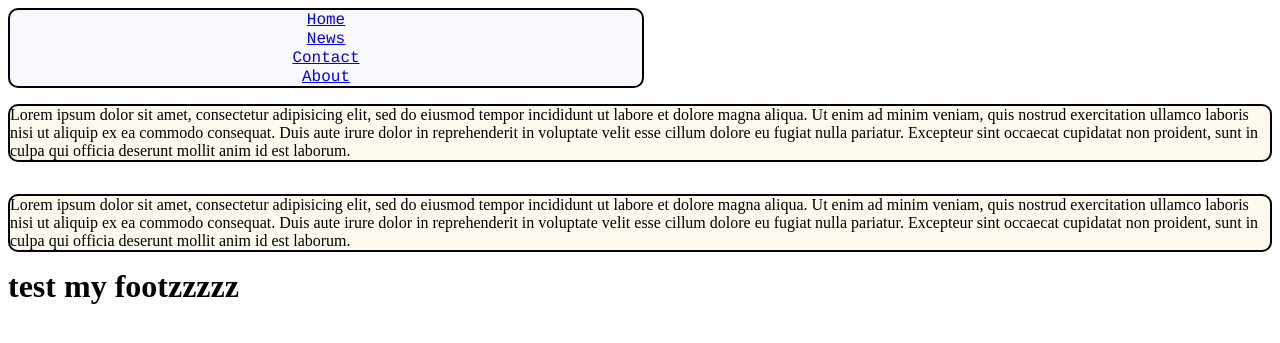
After one commit to burneyburney/codeup.dev, a PHP site: page /index2.php in a window 1280 px wide. The commit adds this page. Shown: the top 343 px of the page. Run offline with PHP 8.4, Linux system fonts and the light colour scheme.

Commit message:
PHP III, 7.2 completion

```diff
--- /dev/null
+++ b/public/footer.php
@@ -0,0 +1,18 @@
+<?php
+
+
+
+?>
+
+<!doctype html>
+<html>
+<head>
+    <meta charset="utf-8">
+    <title></title>
+</head>
+<body>
+
+    <h1>test my footzzzzz</h1>
+
+</body>
+</html>
--- /dev/null
+++ b/public/header.php
@@ -0,0 +1,27 @@
+<?php
+
+?>
+
+<!doctype html>
+<html>
+<head>
+    <meta charset="utf-8">
+    <title></title>
+    <style>
+    p{
+        background-color: floralwhite;
+        border: solid black 2px;
+        border-radius: 10px;
+        float: right;
+    }
+    </style>
+</head>
+<body>
+    <p>
+        Lorem ipsum dolor sit amet, consectetur adipisicing elit, sed do eiusmod tempor incididunt ut labore et dolore magna aliqua. Ut enim ad minim veniam, quis nostrud exercitation ullamco laboris nisi ut aliquip ex ea commodo consequat. Duis aute irure dolor in reprehenderit in voluptate velit esse cillum dolore eu fugiat nulla pariatur. Excepteur sint occaecat cupidatat non proident, sunt in culpa qui officia deserunt mollit anim id est laborum.
+    </p>
+    <p>
+        Lorem ipsum dolor sit amet, consectetur adipisicing elit, sed do eiusmod tempor incididunt ut labore et dolore magna aliqua. Ut enim ad minim veniam, quis nostrud exercitation ullamco laboris nisi ut aliquip ex ea commodo consequat. Duis aute irure dolor in reprehenderit in voluptate velit esse cillum dolore eu fugiat nulla pariatur. Excepteur sint occaecat cupidatat non proident, sunt in culpa qui officia deserunt mollit anim id est laborum.
+    </p>
+</body>
+</html>
--- /dev/null
+++ b/public/index2.php
@@ -0,0 +1,20 @@
+<?php
+
+require_once 'navbar.php';
+require_once 'header.php';
+require_once 'footer.php';
+
+
+
+?>
+<!doctype html>
+<html>
+<head>
+    <meta charset="utf-8">
+    <title>index2.php</title>
+
+</head>
+<body>
+
+</body>
+</html>
--- /dev/null
+++ b/public/navbar.php
@@ -0,0 +1,46 @@
+<?php
+
+
+
+
+?>
+<!doctype html>
+<html>
+<head>
+    <meta charset="utf-8">
+    <title>navbar.php</title>
+    <style>
+    ul {
+        list-style-type: none;;
+        margin: 0;
+        padding: 0;
+        overflow: hidden;
+        border: solid black 2px;
+        border-radius: 10px;
+        background-color: ghostwhite;
+        position: relative;
+        top: 10;
+        width: 50%;
+    }
+    li {
+        text-align: center;
+    }
+    li a {
+        display: inline;
+        padding: 4px;
+        font-family: Courier;
+    }
+    </style>
+</head>
+<body>
+    <ul>
+        <li><a href="#home">Home</a></li>
+        <li><a href="#news">News</a></li>
+        <li><a href="#contact">Contact</a></li>
+        <li><a href="#about">About</a></li>
+    </ul>
+
+    <div class="page"></div>
+
+</body>
+</html>
```
Also changed, not shown: public/authorized.php (+16 -22 lines), public/functions.php (added, +27 -0 lines), public/login.php (+48 -44 lines), public/ping.php (+7 -19 lines), public/pong.php (+5 -3 lines).
